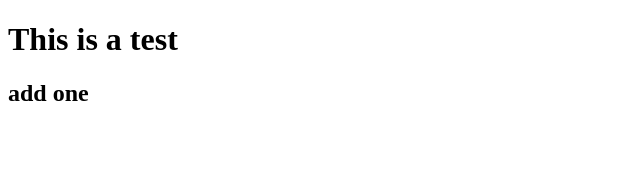
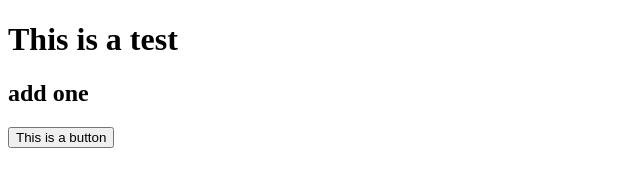
Before and after one commit to mlbytedev/mlbytedev.github.io, a plain HTML site: page index.html in a window 1280 px wide. Shown: the whole page, without its empty margins (0-640 px from the left). Drawn offline with Linux system fonts and the light colour scheme.

Commit message:
added button

```diff
--- a/index.html
+++ b/index.html
@@ -1,3 +1,4 @@
 <!DOCTYPE html>
 <h1>This is a test</h1>
 <h2>add one</h2>
+<button>This is a button</button>
```
